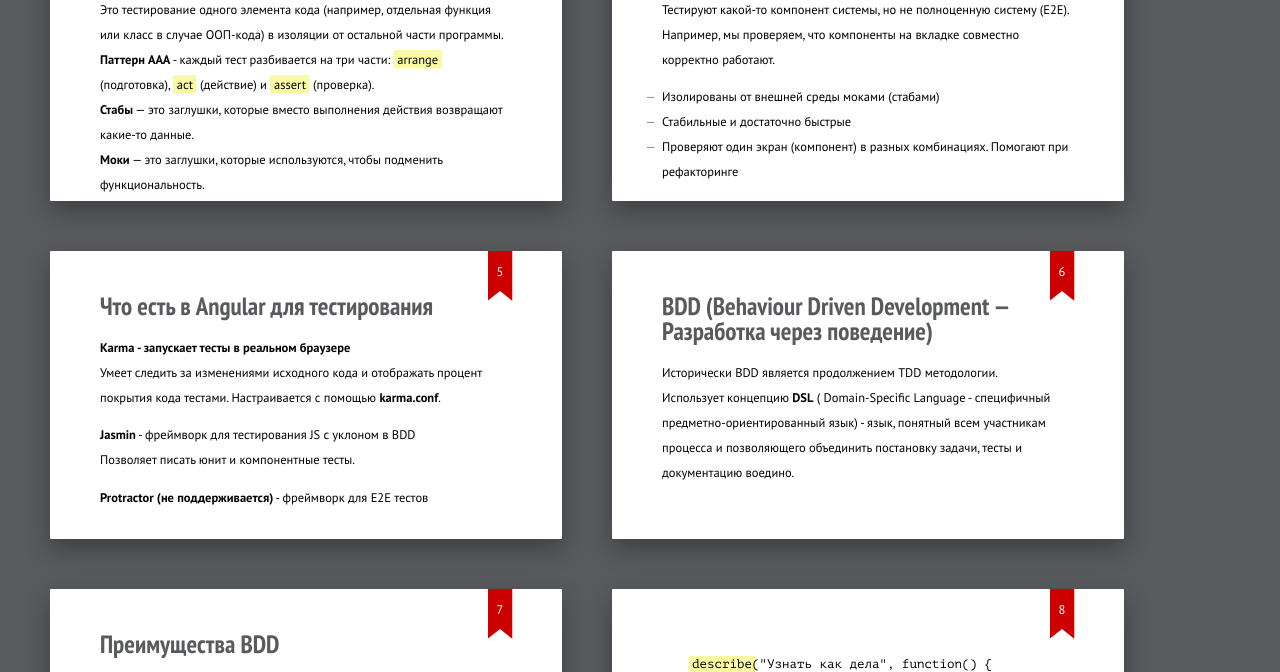
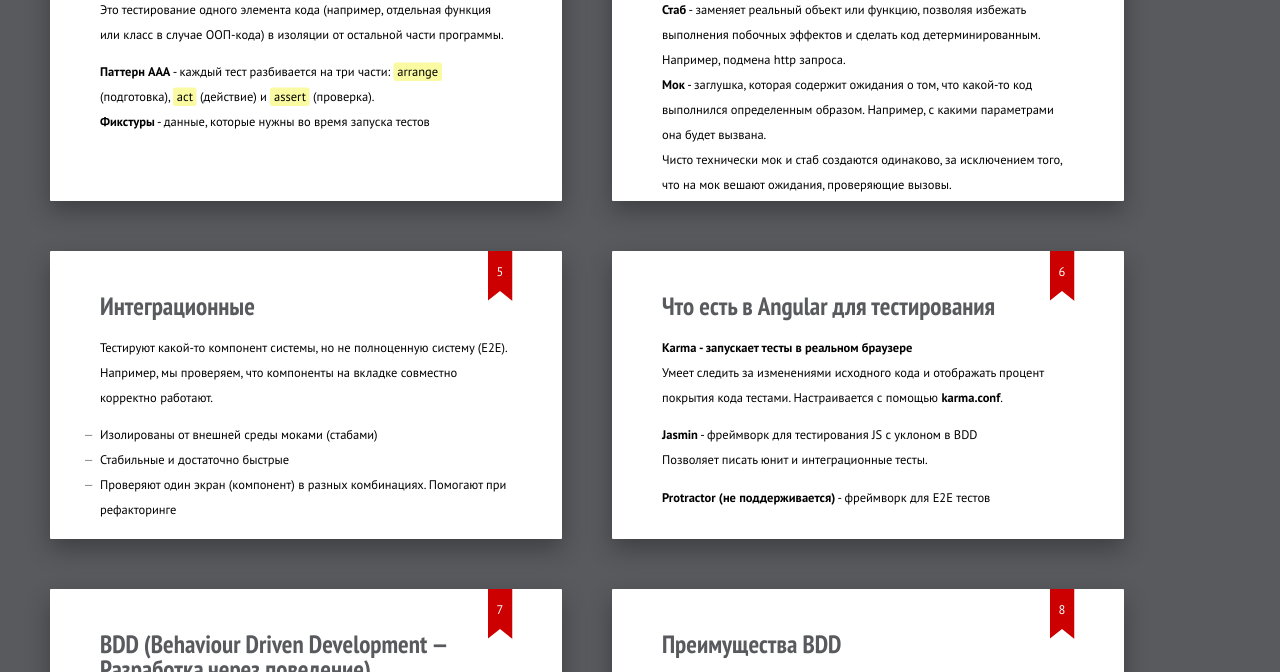
Before and after one commit to iegorov/testing-in-angular, a website: page index.html in a window 1280 px wide. Shown: the part 569-1241 px from the top of the page. Drawn offline with Linux system fonts and the light colour scheme.

Commit message:
Поправить текст

```diff
--- a/index.html
+++ b/index.html
@@ -27,7 +27,6 @@
         <li class="next">Утилиты Angular</li>
         <li class="next">Примеры тестов в реальном приложении</li>
         <li class="next">Анализ покрытия тестами</li>
-        <li class="next">Впечатления и профит</li>
     </ul>
 </section>
 
@@ -40,13 +39,28 @@
     <p>
         Это тестирование одного элемента кода (например, отдельная функция или класс в случае ООП-кода) в изоляции от
         остальной части программы.
+
+    </p>
+    <p>
+        <strong>Паттерн AAA</strong> - каждый тест разбивается на три части:
+        <mark>arrange</mark>
+        (подготовка),
+        <mark>act</mark>
+        (действие) и
+        <mark>assert</mark>
+        (проверка).
         <br>
-        <strong>Паттерн AAA</strong> - каждый тест разбивается на три части: <mark>arrange</mark> (подготовка), <mark>act</mark> (действие) и <mark>assert</mark> (проверка).
-        <br>
-        <strong>Стабы</strong> — это заглушки, которые вместо выполнения действия возвращают какие-то данные.
-        <br>
-        <strong>Моки</strong> — это заглушки, которые используются, чтобы подменить функциональность.
+        <strong>Фикстуры</strong> - данные, которые нужны во время запуска тестов
     </p>
+</section>
+
+<section class="slide">
+    <h2>Заглушки</h2>
+    <strong>Стаб</strong> - заменяет реальный объект или функцию, позволяя избежать выполнения побочных эффектов и сделать код детерминированным. Например, подмена http запроса.
+    <br>
+    <strong>Мок</strong> - заглушка, которая содержит ожидания о том, что какой-то код выполнился определенным образом. Например, с какими параметрами она будет вызвана.
+    <br>
+    Чисто технически мок и стаб создаются одинаково, за исключением того, что на мок вешают ожидания, проверяющие вызовы.
 </section>
 
 
@@ -72,7 +86,7 @@
     </div>
     <div class="next">
         <strong>Jasmin</strong> - фреймворк для тестирования JS c уклоном в BDD
-        <p>Позволяет писать юнит и компонентные тесты.</p>
+        <p>Позволяет писать юнит и интеграционные тесты.</p>
     </div>
     <div class="next">
         <strong>Protractor (не поддерживается)</strong> - фреймворк для E2E тестов
```
